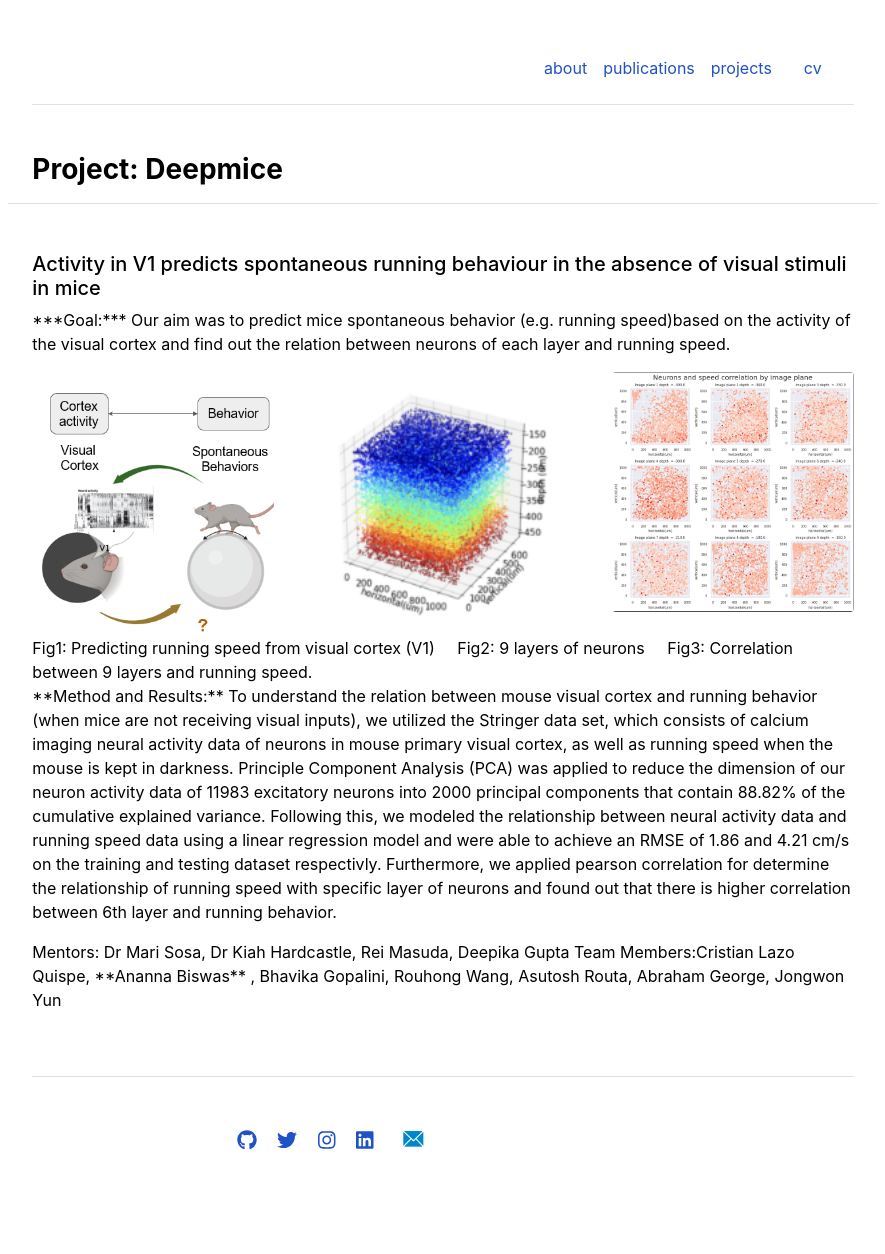
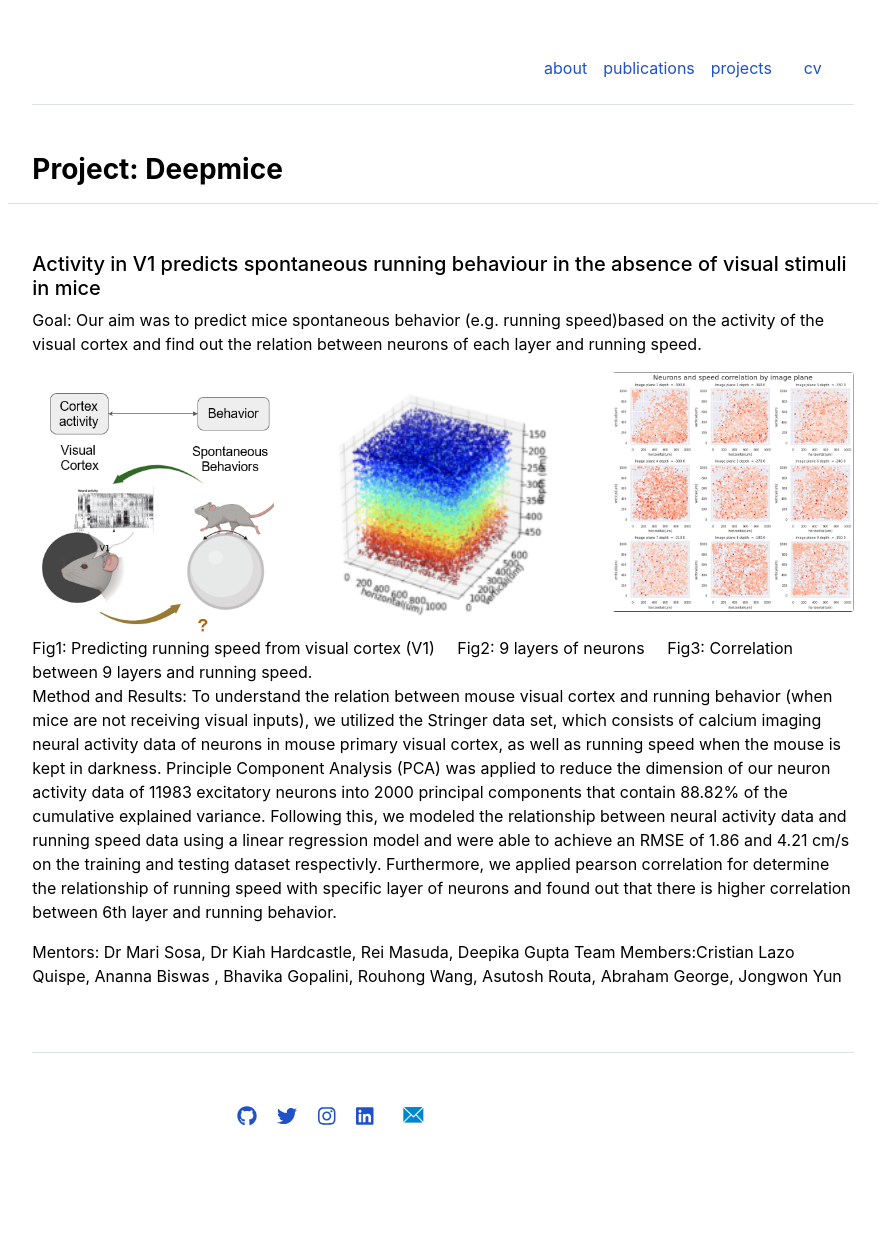
Before and after one commit to Anannabiswas/anannabiswas.github.io, a Jekyll site: the page built from projects.md, in a window 1280 px wide. Shown: the whole page, without its empty margins (197-1082 px from the left). Built offline with Jekyll 4.4.1, drawn with Linux system fonts in a browser that asks for light colours; after the commit the page ends 1230 px from its top, so only the background shows below that.

Commit message:
Update projects.md

```diff
--- a/projects.md
+++ b/projects.md
@@ -7,11 +7,12 @@ title: "Projects"
 
 <div class="row gx-5 mb-5">
    <h3 class="fw-bold border-bottom pb-3 mb-5">Project: Deepmice</h3>
-        <h5> Activity in V1 predicts spontaneous running behaviour in the absence of visual stimuli in mice </h5>
-      <p>
-          ***Goal:*** Our aim was to predict mice spontaneous behavior (e.g. running speed)based on the activity of the visual cortex and find out the
+
+           <h5> Activity in V1 predicts spontaneous running behaviour in the absence of visual stimuli in mice </h5>
+        <p>
+          Goal: Our aim was to predict mice spontaneous behavior (e.g. running speed)based on the activity of the visual cortex and find out the
           relation between neurons of each layer and running speed.
-      </p>
+        </p>
 
     <div class="col-sm mt-3 mt-md-0">
        <img src="{{ site.github.url }}/assets/img/aim.PNG" width="250" height="310" class="img-fluid rounded z-depth-1">
@@ -29,7 +30,7 @@ title: "Projects"
    </div>
    <div>
       <p>
-        **Method and Results:** To understand the relation between mouse visual cortex and running behavior (when mice are not receiving visual inputs), we utilized
+        Method and Results: To understand the relation between mouse visual cortex and running behavior (when mice are not receiving visual inputs), we utilized
         the Stringer data set, which consists of calcium imaging neural activity data of neurons in mouse primary visual cortex, as well as running speed when the
         mouse is kept in darkness. Principle Component Analysis (PCA) was applied to reduce the dimension of our neuron activity data of 11983 excitatory neurons into
         2000 principal components that contain 88.82% of the cumulative explained variance. Following this, we modeled the relationship between neural activity data
@@ -39,7 +40,7 @@ title: "Projects"
       </p>
       <p>
          Mentors: Dr Mari Sosa, Dr Kiah Hardcastle, Rei Masuda, Deepika Gupta
-         Team Members:Cristian Lazo Quispe, **Ananna Biswas** , Bhavika Gopalini, Rouhong Wang, Asutosh Routa, Abraham George, Jongwon Yun
+         Team Members:Cristian Lazo Quispe, Ananna Biswas , Bhavika Gopalini, Rouhong Wang, Asutosh Routa, Abraham George, Jongwon Yun
       </p>
    </div>
 </div>
```
